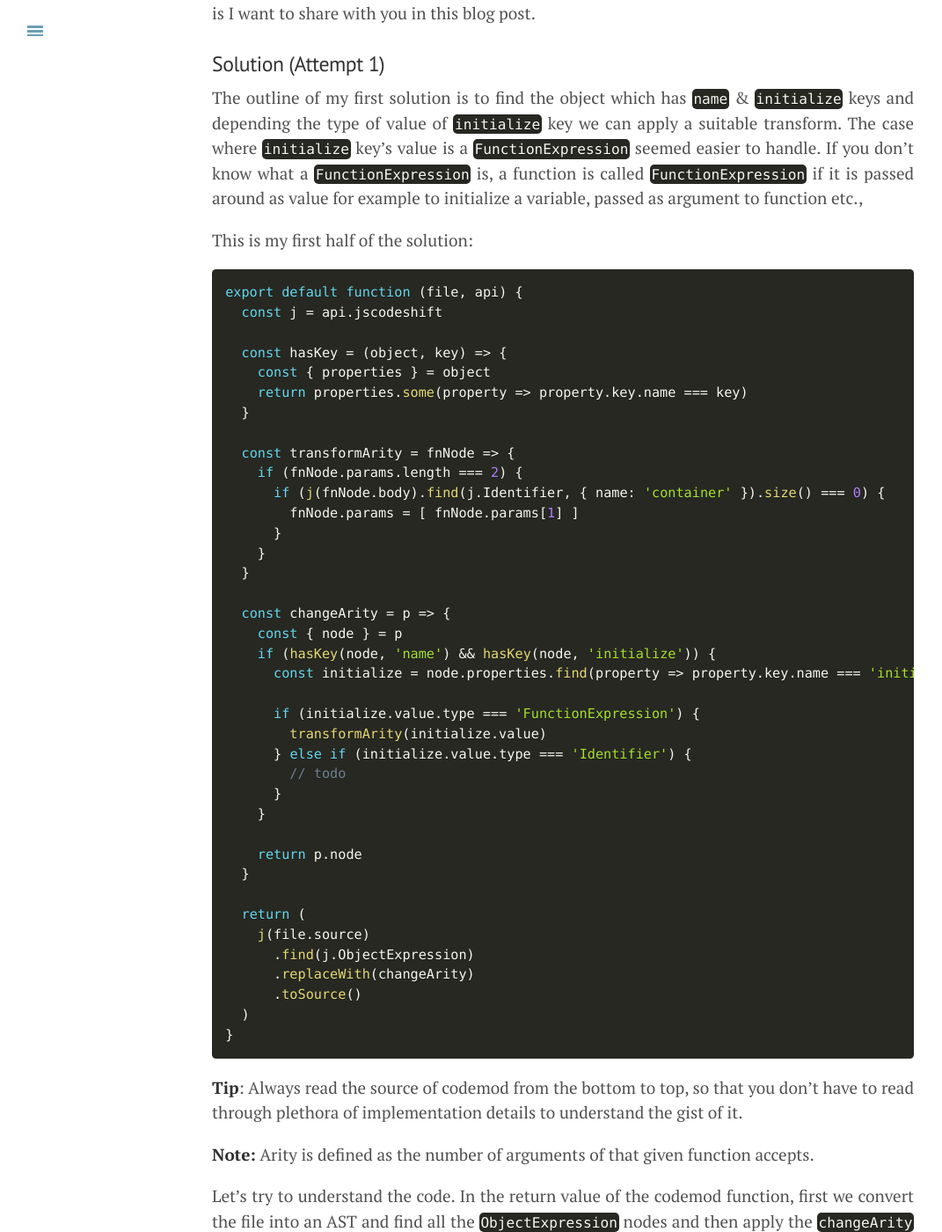
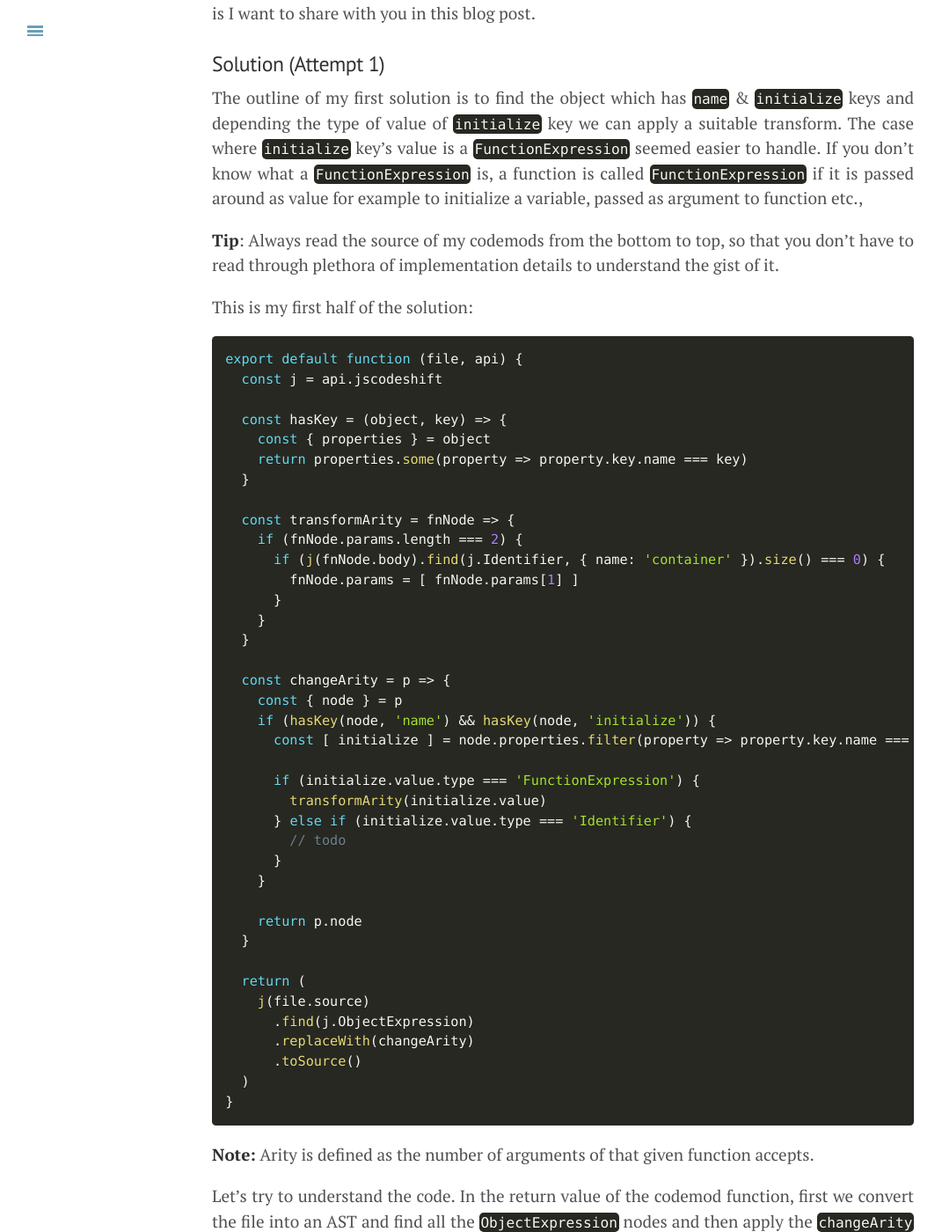
Before and after one commit to vramana/blog, a Jekyll site: the page built from index.html, in a window 1280 px wide and 1400 px high, scrolled down 5478 px. Shown: the whole window at 88% size, without its empty margins (0-1071 px from the left). Built offline with Jekyll 4.4.1, drawn with Linux system fonts in a browser that asks for light colours; the list of posts is cut into pages by our own code.

Commit message:
Move tip to before the function and change it
Move it so people read it before going through all the code,
Change it because it's specific to your style. I use `FunctionExpressions` in all of my code, and put definitions at the bottom. :-)

````diff
--- a/_posts/2015-12-26-codemod-tutorial-2.md
+++ b/_posts/2015-12-26-codemod-tutorial-2.md
@@ -188,6 +188,8 @@ Although it may feel a bit overkill, this problem helped me understand that I kn
 
 The outline of my first solution is to find the object which has `name` & `initialize` keys and depending the type of value of `initialize` key we can apply a suitable transform. The case where `initialize` key's value is a `FunctionExpression` seemed easier to handle. If you don't know what a `FunctionExpression` is, a function is called `FunctionExpression` if it is passed around as value for example to initialize a variable, passed as argument to function etc.,
 
+**Tip**: Always read the source of my codemods from the bottom to top, so that you don't have to read through plethora of implementation details to understand the gist of it.
+
 This is my first half of the solution:
 
 ```js
@@ -210,7 +212,7 @@ export default function (file, api) {
   const changeArity = p => {
     const { node } = p
     if (hasKey(node, 'name') && hasKey(node, 'initialize')) {
-      const initialize = node.properties.find(property => property.key.name === 'initialize')
+      const [ initialize ] = node.properties.filter(property => property.key.name === 'initialize')
 
       if (initialize.value.type === 'FunctionExpression') {
         transformArity(initialize.value)
@@ -230,8 +232,6 @@ export default function (file, api) {
   )
 }
 ```
-
-**Tip**: Always read the source of codemod from the bottom to top, so that you don't have to read through plethora of implementation details to understand the gist of it.
 
 **Note:** Arity is defined as the number of arguments of that given function accepts.
 
````
